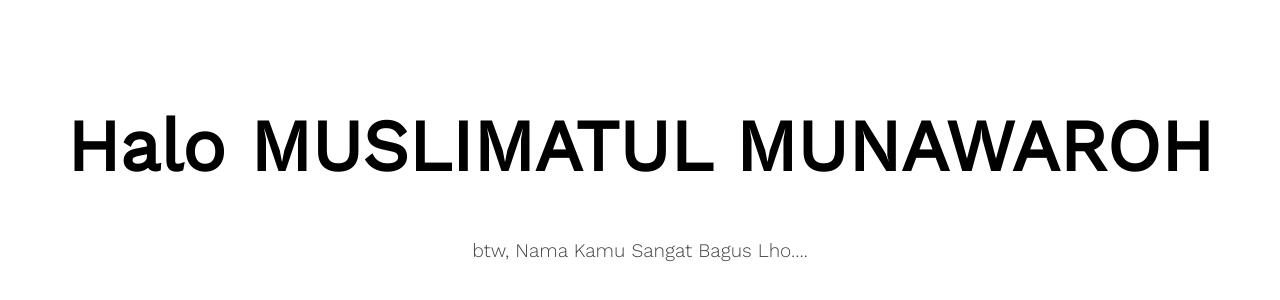
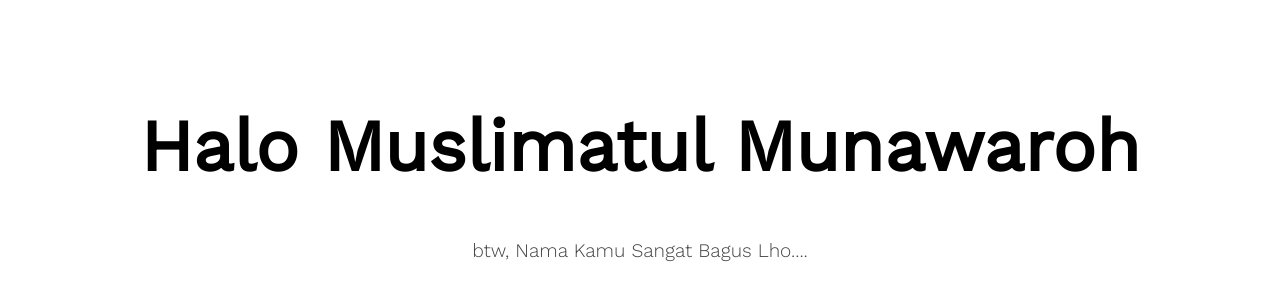
Before and after one commit to KELASTAMBAH/kelastambah.github.io, a plain HTML site: page M/index.html in a window 1280 px wide. Shown: the part 104-404 px from the top of the page. Drawn offline with nearby package versions, Linux system fonts and the light colour scheme; some packages are replaced by stand-ins of ours; a script that the page names is missing.

Commit message:
Update index.html

```diff
--- a/M/index.html
+++ b/M/index.html
@@ -18,7 +18,7 @@
   <div class="container">
     <div class="one">
       <h1 class="one">
-        Halo MUSLIMATUL MUNAWAROH
+        Halo Muslimatul Munawaroh
         <span id="name"></span>
       </h1>
       <p class="two" id="greetingText">btw, Nama Kamu Sangat Bagus Lho....</p>
```
